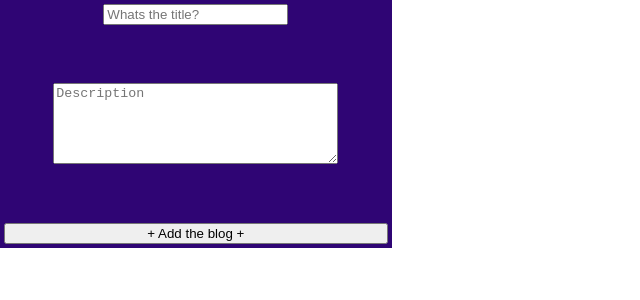
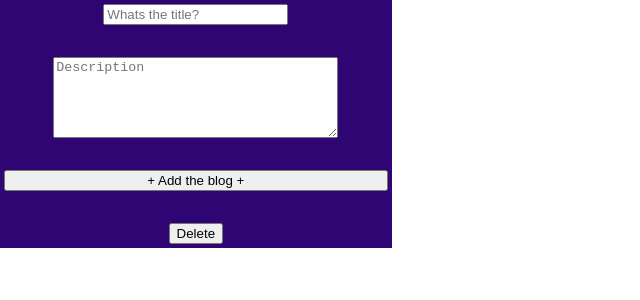
Before and after one commit to VVarren/blog-test, a React (Create React App) app: page / in a window 1280 px wide. Shown: the top 300 px of the page, without its empty margins (0-640 px from the left). Built offline with nearby package versions, Linux system fonts and the light colour scheme.

Commit message:
So I forgot to commit this

```diff
--- a/src/App.js
+++ b/src/App.js
@@ -41,6 +41,7 @@ function App() {
 				<button className="add" onClick={handleclick}>
 					+ Add the blog +
 				</button>
+				<button onClick={() => setblogs(blogs.slice(0, -1))}>Delete</button>
 			</div>
 			{blogE}
 		</>
```
